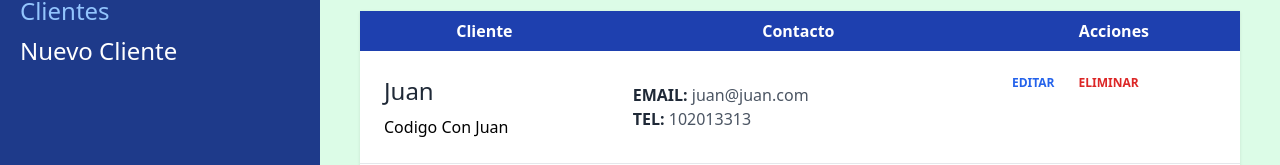
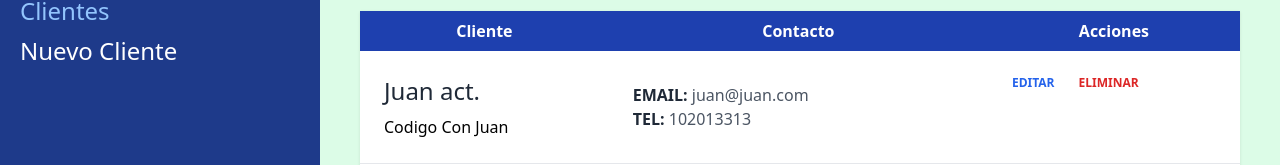
Before and after one commit to fschwalb/crm-react, a React (Vite) app: page / in a window 1280 px wide. Shown: the part 125-290 px from the top of the page. Built offline with nearby package versions, Linux system fonts and the light colour scheme; data requests are answered from the project's data file.

Commit message:
Edicion clientes DONE

```diff
--- a/db.json
+++ b/db.json
@@ -1,11 +1,12 @@
 {
   "clientes": [
     {
-      "id": 1,
-      "nombre": "Juan",
-      "telefono": 102013313,
+      "nombre": "Juan act.",
+      "empresa": "Codigo Con Juan",
       "email": "juan@juan.com",
-      "empresa": "Codigo Con Juan"
+      "telefono": "102013313",
+      "notas": "asdasd",
+      "id": 1
     },
     {
       "id": 2,
--- a/src/components/ErrorPage.jsx
+++ b/src/components/ErrorPage.jsx
@@ -5,8 +5,8 @@ export default function ErrorPage() {
 
     return(
         <div className="space-y-8">
-            <h1 className="text-center text-6xl font-extrabold mt-20 text-blue-900">CRM - Clientes</h1>
-            <p className="text-center">Hubo un error</p>
+            <h1 className="text-center text-6xl font-extrabold mt-20 text-red-700 uppercase">Error!</h1>
+            <p className="text-center text-blue-900 uppercase font-extrabold">Por favor corrobora el código</p>
             <p className="text-center">{error.statusText || error.message}</p>
         </div>
     )
--- a/src/components/Formulario.jsx
+++ b/src/components/Formulario.jsx
@@ -9,7 +9,7 @@ const Formulario = ({ cliente }) => {
                 <input
                     id="nombre"
                     type="text"
-                    className="mt-2 block w-full p-3 bg-gray-50"
+                    className="mt-2 block w-full p-3 bg-gray-100"
                     placeholder="Nombre del Cliente"
                     name="nombre"
                     defaultValue={cliente?.nombre}
@@ -23,7 +23,7 @@ const Formulario = ({ cliente }) => {
                 <input
                     id="empresa"
                     type="text"
-                    className="mt-2 block w-full p-3 bg-gray-50"
+                    className="mt-2 block w-full p-3 bg-gray-100"
                     placeholder="Empresa del Cliente"
                     name="empresa"
                     defaultValue={cliente?.empresa}
@@ -38,7 +38,7 @@ const Formulario = ({ cliente }) => {
                 <input
                     id="email"
                     type="email"
-                    className="mt-2 block w-full p-3 bg-gray-50"
+                    className="mt-2 block w-full p-3 bg-gray-100"
                     placeholder="Email del Cliente"
                     name="email"
                     defaultValue={cliente?.email}
@@ -53,7 +53,7 @@ const Formulario = ({ cliente }) => {
                 <input
                     id="telefono"
                     type="tel"
-                    className="mt-2 block w-full p-3 bg-gray-50"
+                    className="mt-2 block w-full p-3 bg-gray-100"
                     placeholder="Teléfono del Cliente"
                     name="telefono"
                     defaultValue={cliente?.telefono}
@@ -69,7 +69,7 @@ const Formulario = ({ cliente }) => {
                     as="textarea"
                     id="notas"
                     type="text"
-                    className="mt-2 block w-full p-3 bg-gray-50 h-40 align-self"
+                    className="mt-2 block w-full p-3 bg-gray-100 h-40 align-self"
                     placeholder="Notas del Cliente"
                     name="notas"
                     defaultValue={cliente?.notas}
--- a/src/data/clientes.js
+++ b/src/data/clientes.js
@@ -31,3 +31,18 @@ export async function agregarCliente( datos ) {
         console.log(error);
     }
 }
+
+export async function actualizarCliente( id, datos ) {
+    try {
+        const respuesta = await fetch(`${import.meta.env.VITE_API_URL}/${id}`, {
+            method: 'PUT',
+            body: JSON.stringify(datos),
+            headers: {
+                'Content-Type': 'application/json'
+            }
+        })
+        await respuesta.json()
+    } catch (error) {
+        console.log(error);
+    }
+}
--- a/src/main.jsx
+++ b/src/main.jsx
@@ -5,7 +5,7 @@ import { createBrowserRouter, RouterProvider } from 'react-router-dom';
 import Layout from './components/Layout';
 import NuevoCliente, { action as nuevoClienteAction } from './pages/NuevoCliente';
 import Index, { loader as clientesLoader } from './pages/Index';
-import EditarCliente, { loader as editarClienteLoader } from './pages/EditarCliente';
+import EditarCliente, { loader as editarClienteLoader, action as editarClienteAction } from './pages/EditarCliente';
 import ErrorPage from './components/ErrorPage';
 
 
@@ -31,6 +31,7 @@ const router = createBrowserRouter([
         path: '/clientes/:clienteId/editar',
         element: <EditarCliente />,
         loader: editarClienteLoader,
+        action: editarClienteAction,
         errorElement: <ErrorPage />
       }
     ]
--- a/src/pages/EditarCliente.jsx
+++ b/src/pages/EditarCliente.jsx
@@ -1,6 +1,7 @@
-import { Form, useNavigate, useLoaderData } from "react-router-dom";
-import { obtenerCliente } from "../data/clientes";
+import { Form, useNavigate, useLoaderData, useActionData, redirect } from "react-router-dom";
+import { obtenerCliente, actualizarCliente } from "../data/clientes";
 import Formulario from "../components/Formulario";
+import Error from "../components/Error";
 
 
 export async function loader({ params }) {
@@ -16,10 +17,45 @@ export async function loader({ params }) {
     return cliente;
 }
 
+export async function action({ request, params }) {
+    const formData = await request.formData();
+
+    const datos = Object.fromEntries( formData );
+
+    const mail = formData.get('email');
+
+    // Validation
+    const errores = [];
+
+    if( Object.values(datos).includes('') ) {
+        errores.push('Todos los campos son obligatorios')
+    }
+
+    // VALIDACION DEL EMAIL
+    let regex = new RegExp("([!#-'*+/-9=?A-Z^-~-]+(\.[!#-'*+/-9=?A-Z^-~-]+)*|\"\(\[\]!#-[^-~ \t]|(\\[\t -~]))+\")@([!#-'*+/-9=?A-Z^-~-]+(\.[!#-'*+/-9=?A-Z^-~-]+)*|\[[\t -Z^-~]*])");
+
+    if( !regex.test(mail) ) {
+        errores.push('El email no es valido')
+    }
+
+    // Retornar datos si hay errores
+    if( Object.keys(errores).length ) {
+        return errores
+    }
+
+    // Actualizar Cliente
+
+    await actualizarCliente(params.clienteId, datos)
+
+    return redirect('/');
+}
+
 function EditarCliente() {
     const navigate = useNavigate();
 
     const cliente = useLoaderData();
+
+    const errores = useActionData();
 
 
     return (
@@ -38,7 +74,7 @@ function EditarCliente() {
 
             <div className="bg-white shadow rounded-md md:w-3/4 mx-auto px-5 py-10 mt-20">
 
-                {/* {errores?.length && errores.map( ( error, i ) => <Error key={i}>{error}</Error> )} */}
+                {errores?.length && errores.map( ( error, i ) => <Error key={i}>{error}</Error> )}
 
                 <Form
                     method='post'
@@ -51,7 +87,7 @@ function EditarCliente() {
                     <input
                         type="submit"
                         className="mt-5 w-full bg-blue-800 p-3 uppercase font-bold text-white text-lg"
-                        value='Registrar Cliente'
+                        value='Guardar Cambios'
                     />
                 </Form>
 
```
Also changed, not shown: 1 other file (tests, documents, lock files or other folders).
